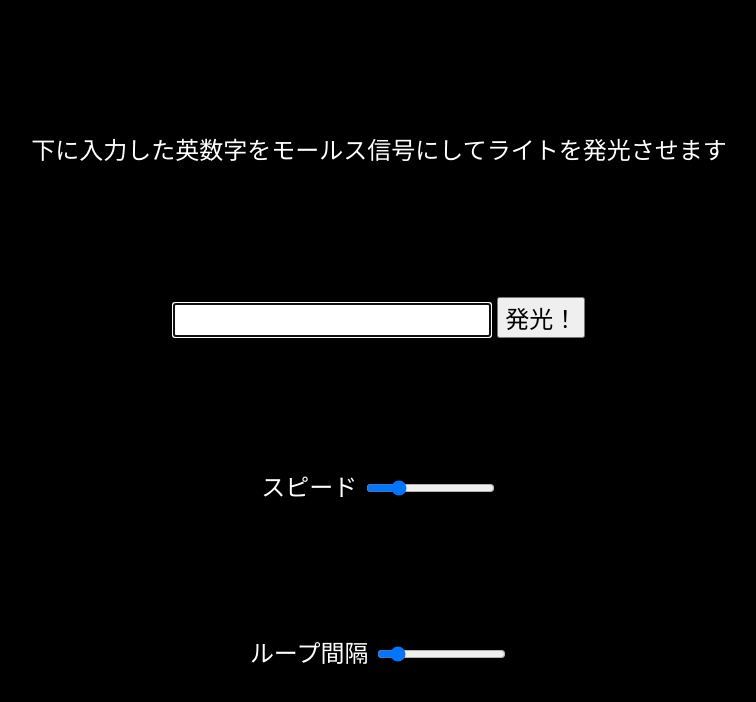
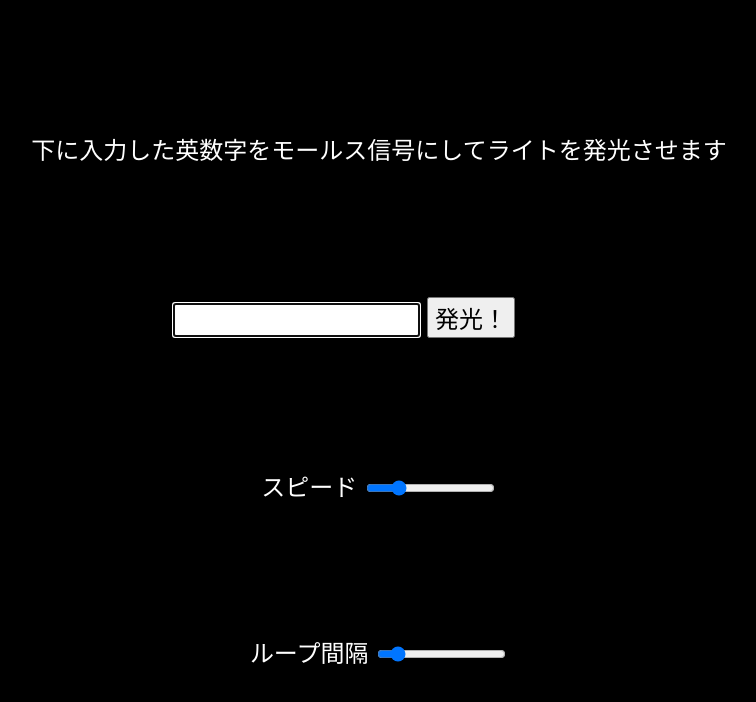
Before and after one commit to sksthrs/MorseEmit, a website: page index.html in a window 1280 px wide. Shown: the whole page, without its empty margins (261-1017 px from the left). Drawn offline with Linux system fonts and the light colour scheme.

Commit message:
style adjustment

```diff
--- a/main.css
+++ b/main.css
@@ -51,3 +51,7 @@ input {
   justify-content: space-evenly;
   background-color: black;
 }
+
+#phrase {
+  max-width: 60%;
+}
```
